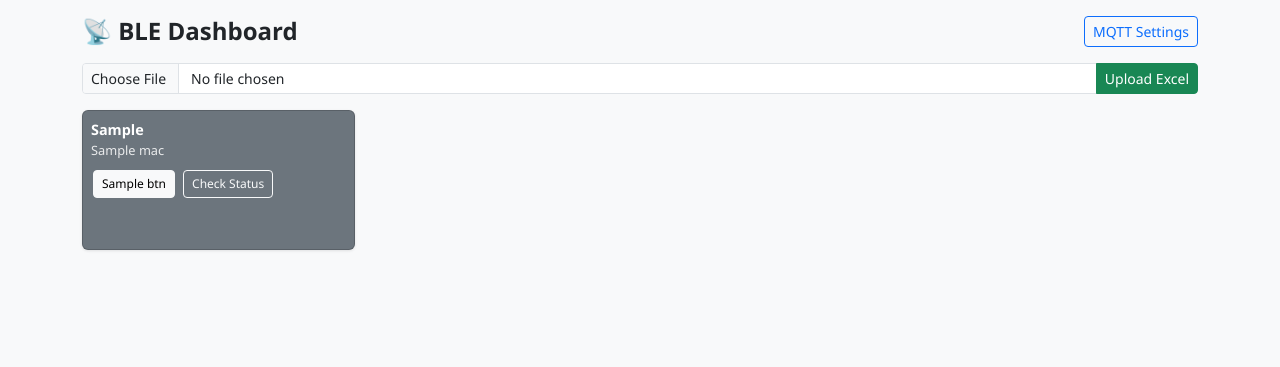
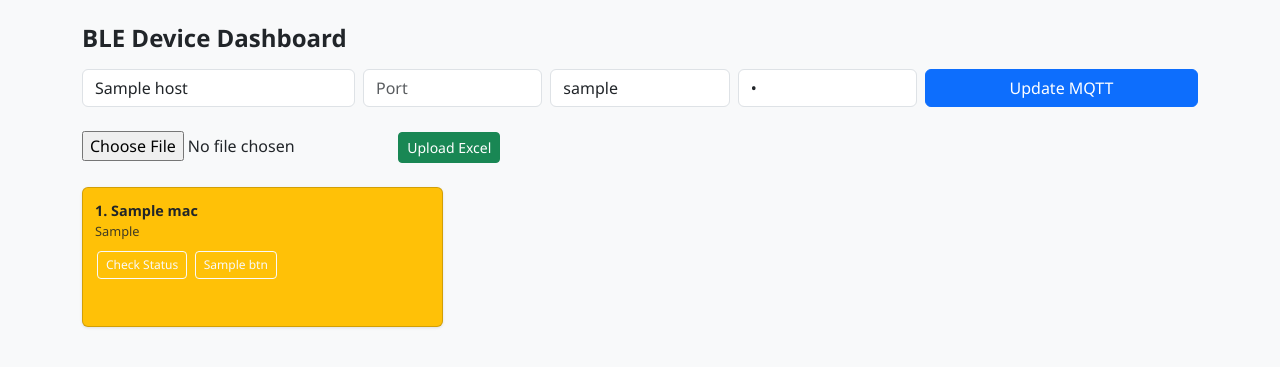
Before and after one commit to amit1547/BLE_Dashboard, a Flask app: template templates/index.html in a window 1280 px wide. Shown: the top 367 px of the page. Run offline with Flask 3, Linux system fonts and the light colour scheme; the template is opened without the code that fills it: most values are stand-ins (such as "Sample title", 1, 10 or a date in 2020).

Commit message:
14th commit

```diff
--- a/templates/index.html
+++ b/templates/index.html
@@ -1,37 +1,53 @@
 <!DOCTYPE html>
-<html>
+<html lang="en">
 <head>
+    <meta charset="UTF-8">
     <title>BLE Dashboard</title>
-    <link rel="stylesheet" href="https://cdn.jsdelivr.net/npm/bootstrap@5.3.2/dist/css/bootstrap.min.css">
-    <link rel="stylesheet" href="/static/style.css">
+    <link href="https://cdn.jsdelivr.net/npm/bootstrap@5.3.2/dist/css/bootstrap.min.css" rel="stylesheet">
+    <link href="/static/style.css" rel="stylesheet">
 </head>
-<body class="bg-light">
-<div class="container py-3">
-    <div class="d-flex justify-content-between align-items-center mb-3">
-        <h4>📡 BLE Dashboard</h4>
-        <button class="btn btn-outline-primary btn-sm" data-bs-toggle="modal" data-bs-target="#mqttModal">MQTT Settings</button>
-    </div>
+<body>
+<div class="container py-4">
+    <h4 class="mb-3">BLE Device Dashboard</h4>
 
-    <form id="uploadForm" class="mb-3" enctype="multipart/form-data">
-        <div class="input-group input-group-sm">
-            <input type="file" name="excel" accept=".xlsx" class="form-control">
-            <button class="btn btn-success" type="submit">Upload Excel</button>
-        </div>
+    <!-- MQTT Config Form -->
+    <form id="mqttForm" class="row g-2 mb-4">
+        <div class="col-md-3"><input type="text" class="form-control" name="host" placeholder="MQTT Host" value="{{ mqtt.host }}"></div>
+        <div class="col-md-2"><input type="number" class="form-control" name="port" placeholder="Port" value="{{ mqtt.port }}"></div>
+        <div class="col-md-2"><input type="text" class="form-control" name="username" placeholder="Username" value="{{ mqtt.username }}"></div>
+        <div class="col-md-2"><input type="password" class="form-control" name="password" placeholder="Password" value="{{ mqtt.password }}"></div>
+        <div class="col-md-3"><button type="submit" class="btn btn-primary w-100">Update MQTT</button></div>
     </form>
 
-    <div class="row g-2">
+    <!-- Excel Upload -->
+    <form id="uploadForm" class="mb-4">
+        <input type="file" name="excel" accept=".xlsx" required>
+        <button type="submit" class="btn btn-success btn-sm">Upload Excel</button>
+    </form>
+
+    <!-- Device Cards -->
+    <div class="row row-cols-1 row-cols-md-2 row-cols-lg-3 g-3">
         {% for device in devices %}
-        <div class="col-sm-6 col-md-4 col-lg-3">
-            <div class="card small-card {{ 'bg-success text-white' if responses.get(device.MAC) == 'success' else 'bg-danger text-white' if responses.get(device.MAC) == 'fail' else 'bg-warning' if statuses.get(device.MAC) == False else 'bg-success text-white' if statuses.get(device.MAC) == True else 'bg-secondary text-white' }}">
-                <div class="card-body p-2">
-                    <div class="fw-bold small">{{ device.SerialNo }}</div>
-                    <div class="text-monospace small mb-2">{{ device.MAC }}</div>
-                    <div class="d-flex flex-wrap gap-1">
+        <div class="col">
+            <div class="card small-card {% if statuses[device.MAC] %}bg-success text-white{% else %}bg-warning{% endif %}">
+                <div class="card-body">
+                    <div class="fw-bold">{{ loop.index }}. {{ device.MAC }}</div>
+                    <div class="text-monospace">{{ device.SerialNo }}</div>
+                    <div class="mt-2">
+                        <button class="btn btn-outline-light btn-sm"
+                                onclick="sendAction('{{ device.MAC }}', 'heartbeat')">
+                            Check Status
+                        </button>
                         {% for btn in device.buttons %}
-                        <button class="btn btn-light btn-sm" onclick="sendAction('{{ device.MAC }}', '{{ btn.payload }}')">{{ btn.name }}</button>
+                        <button class="btn btn-outline-light btn-sm"
+                                onclick="sendCustom('{{ btn.topic }}', '{{ btn.payload }}')">
+                            {{ btn.name }}
+                        </button>
                         {% endfor %}
-                        <button class="btn btn-outline-light btn-sm" onclick="sendAction('{{ device.MAC }}', 'heartbeat')">Check Status</button>
                     </div>
+                    {% if responses[device.MAC] %}
+                    <div class="mt-2 small">Last response: {{ responses[device.MAC] }}</div>
+                    {% endif %}
                 </div>
             </div>
         </div>
@@ -39,50 +55,40 @@
     </div>
 </div>
 
-<!-- MQTT Settings Modal -->
-<div class="modal fade" id="mqttModal" tabindex="-1">
-  <div class="modal-dialog">
-    <form class="modal-content" id="mqttForm">
-      <div class="modal-header">
-        <h5 class="modal-title">MQTT Settings</h5>
-        <button type="button" class="btn-close" data-bs-dismiss="modal"></button>
-      </div>
-      <div class="modal-body">
-        <input type="text" name="host" class="form-control mb-2" placeholder="Host" value="{{ mqtt.host }}">
-        <input type="number" name="port" class="form-control mb-2" placeholder="Port" value="{{ mqtt.port }}">
-        <input type="text" name="username" class="form-control mb-2" placeholder="Username" value="{{ mqtt.username }}">
-        <input type="password" name="password" class="form-control mb-2" placeholder="Password" value="{{ mqtt.password }}">
-      </div>
-      <div class="modal-footer">
-        <button type="submit" class="btn btn-primary btn-sm">Save & Reconnect</button>
-      </div>
-    </form>
-  </div>
-</div>
-
-<script src="https://cdn.jsdelivr.net/npm/bootstrap@5.3.2/dist/js/bootstrap.bundle.min.js"></script>
+<!-- JavaScript -->
 <script>
-document.getElementById("uploadForm").onsubmit = async (e) => {
+document.getElementById("uploadForm").onsubmit = async e => {
     e.preventDefault();
     const formData = new FormData(e.target);
     await fetch("/upload", { method: "POST", body: formData });
     location.reload();
 };
 
-document.getElementById("mqttForm").onsubmit = async (e) => {
+document.getElementById("mqttForm").onsubmit = async e => {
     e.preventDefault();
     const formData = new FormData(e.target);
     await fetch("/mqtt", { method: "POST", body: formData });
-    alert("MQTT settings updated");
-    bootstrap.Modal.getInstance(document.getElementById("mqttModal")).hide();
+    alert("MQTT settings updated.");
 };
 
 async function sendAction(mac, action) {
-    await fetch("/action", {
+    const res = await fetch("/action", {
         method: "POST",
         headers: { "Content-Type": "application/json" },
         body: JSON.stringify({ mac, action })
     });
+    const data = await res.json();
+    console.log("Action sent:", data);
+}
+
+async function sendCustom(topic, payload) {
+    const res = await fetch("/action", {
+        method: "POST",
+        headers: { "Content-Type": "application/json" },
+        body: JSON.stringify({ mac: topic.split("/")[0], action: JSON.parse(payload).action })
+    });
+    const data = await res.json();
+    console.log("Custom action sent:", data);
 }
 </script>
 </body>
```
